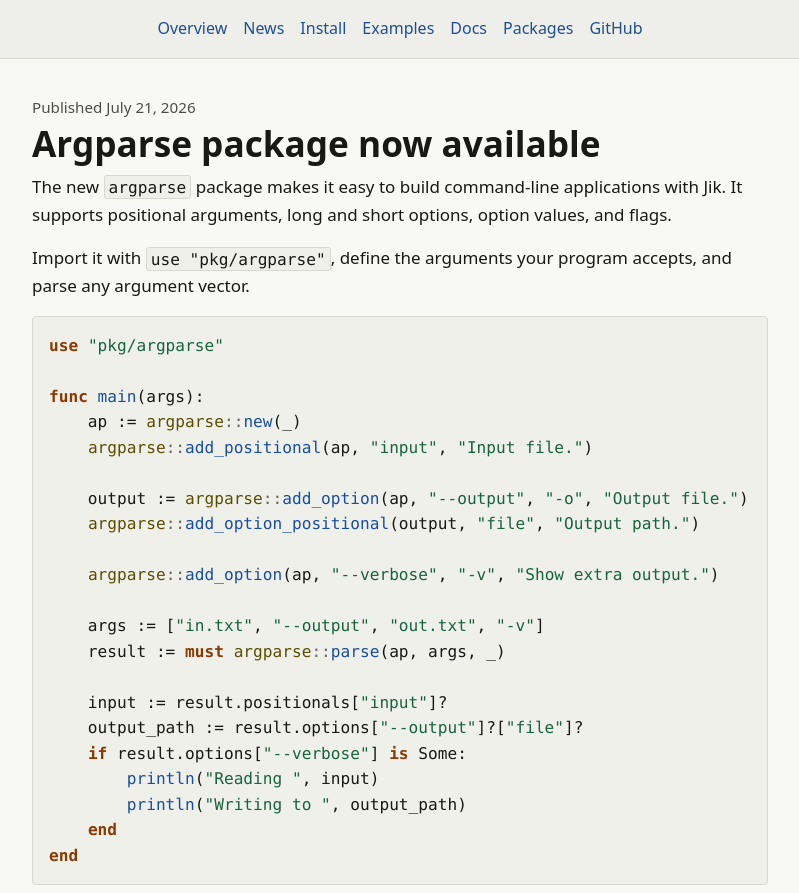
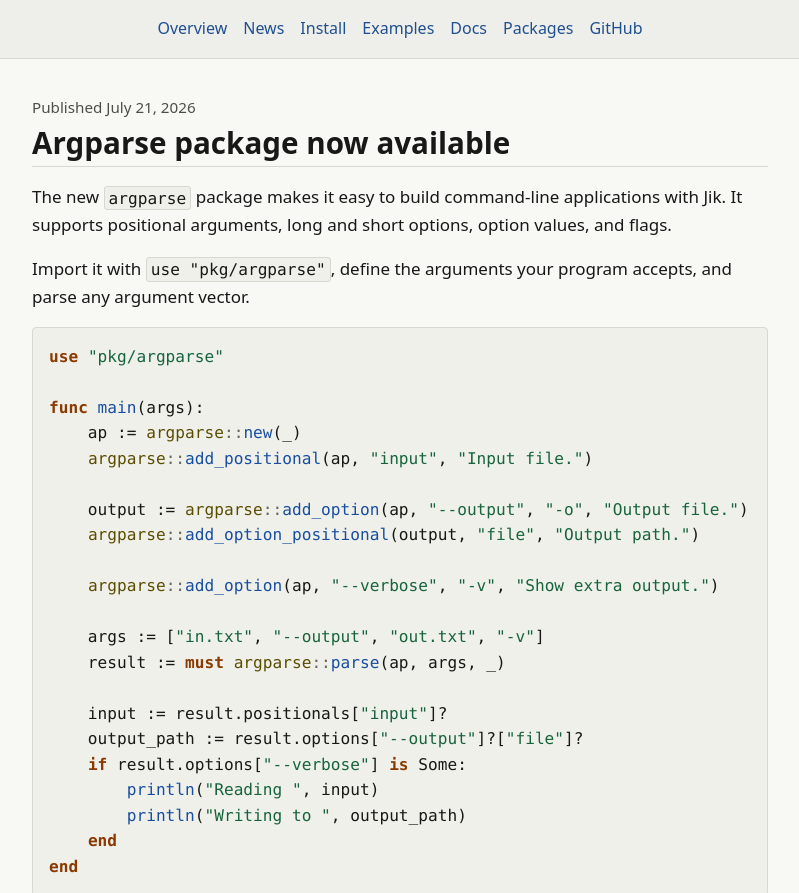
Before and after one commit to jik-lang/website, a website: page news/argparse.html in a window 1280 px wide. Shown: the top 893 px of the page, without its empty margins (240-1039 px from the left). Drawn offline with Linux system fonts and the light colour scheme.

Commit message:
Fix heading size for posts

```diff
--- a/news/argparse.html
+++ b/news/argparse.html
@@ -25,7 +25,7 @@
     <main>
       <article class="container section news-post">
         <p class="news-date">Published <time datetime="2026-07-21">July 21, 2026</time></p>
-        <h1>Argparse package now available</h1>
+        <h2>Argparse package now available</h2>
         <p>
           The new <code>argparse</code> package makes it easy to build
           command-line applications with Jik. It supports positional arguments,
```
Also changed, not shown: news/raylib-6.html (+1 -1 lines).
